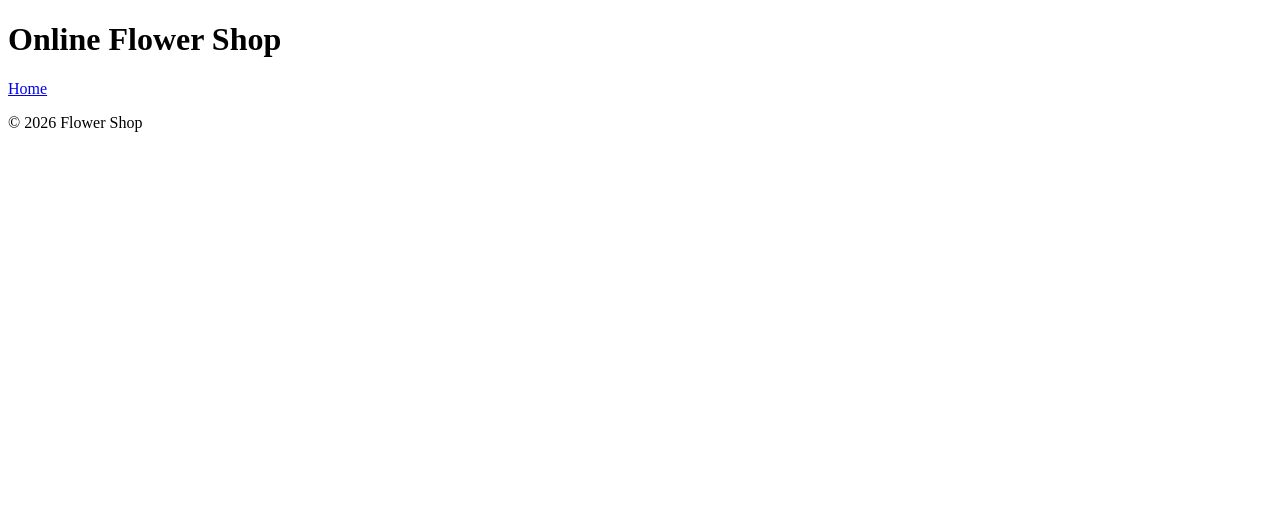
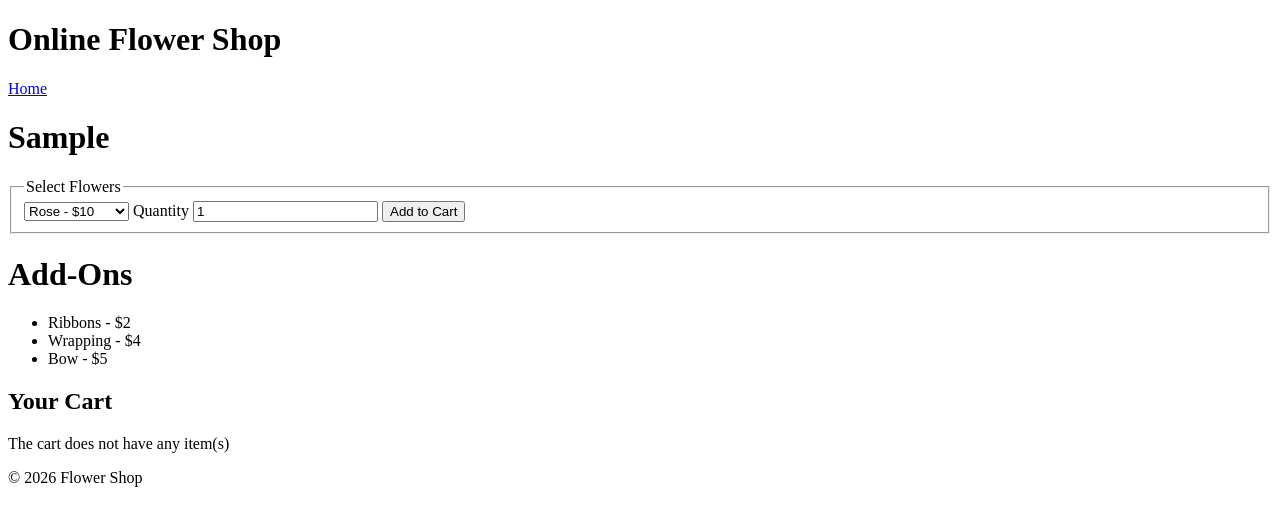
Before and after one commit to st25209-lgtm/CSC2FlaskPractice, a Flask app: page / in a window 1280 px wide. Shown: the top 526 px of the page. Run offline with Flask 3, Linux system fonts and the light colour scheme.

Commit message:
Template Inheritance Guide - Index Html will be loaded when link from base.html is clicked

```diff
--- a/templates/index.html
+++ b/templates/index.html
@@ -3,5 +3,50 @@
 {% block title %}Home - Flower Shop{% endblock %}
 
 {% block content %}
+    <body>
+        <h1>Sample</h1>
+        <form action="{{ url_for('add_to_cart' )}}" method="POST">
+            <fieldset>
+                <legend for="flower">Select Flowers</legend>
+                <select name="flower" id="flower">
+                    {% for flower, details in flowers.items() %}
+                    <option value="{{ flower }}">{{ flower }} - ${{ details['price'] }}</option>
+                    {% endfor %}
+                </select>
+                <label for="quantity">Quantity</label>
+                <input type="number" name="quantity" value="1" min="1">
+                <button type="submit">Add to Cart</button>
+            </fieldset>
+        </form>
+        <h1>Add-Ons</h1>
+        <ul>
+            {% for addon, details in addon.items() %}
+            <li>{{ addon }} - ${{ details['price'] }}</li>
+            {% endfor %}
+        </ul>
 
+        <h2>Your Cart</h2>
+        {% if cart %}
+            <ul>
+                {% for item, details in cart.items() %}
+                <li>
+                    {{ item }}: {{ '%.2f' % details['quantity'] }} x ${{ details['price'] }}
+                    = ${{ details['quantity'] * details['price'] }}
+                    <a href="{{ url_for('remove_from_cart', item=item) }}">[Remove]</a>
+                </li>
+                {% endfor %}
+            </ul>
+        {% else %}
+            <p class="flashes">The cart does not have any item(s)</p>
+        {% endif %}
+        {% with messages = get_flashed_messages() %}
+            {% if messages %}
+                <ul class="flashes">
+                    {% for message in messages %}
+                    <li>{{ message }}</li>
+                    {% endfor %}
+                </ul>
+            {% endif %}
+        {% endwith %}
+    </body>
 {% endblock %}
```
